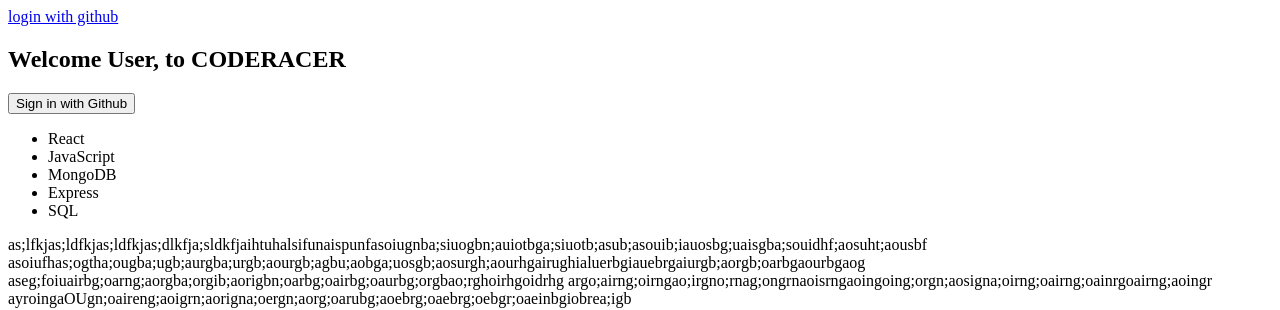
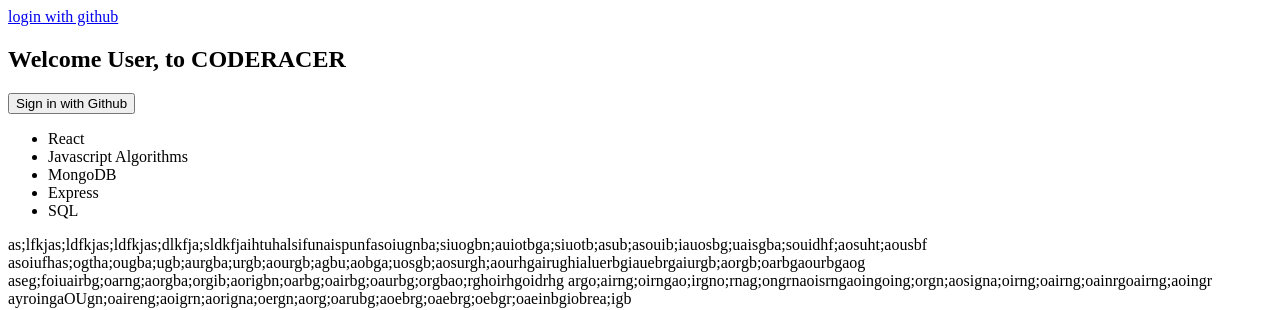
Before and after one commit to Velocirabbits-NY18/CodeRacer---Iteration, a React app: page / in a window 1280 px wide. Shown: the top 310 px of the page. Built offline with nearby package versions, Linux system fonts and the light colour scheme.

Commit message:
starting functionality

```diff
--- a/client/components/CodeSnippet.jsx
+++ b/client/components/CodeSnippet.jsx
@@ -1,12 +1,11 @@
 import React, { Component, useState, useEffect } from 'react';
-import InputField from './InputField.jsx'
 
 
 
-const CodeSnippet = () => {
+const CodeSnippet = props => {
 
-  const fetchSnippet = () => {
-    //do stuff
+  const displaySnippet = props => {
+
   }
 
   return (
--- a/client/components/InputField.jsx
+++ b/client/components/InputField.jsx
@@ -2,30 +2,29 @@ import React, { Component, useState, useEffect } from 'react';
 import Results from './Results.jsx'
 
 
+// calculatewpm = (typedCharacters/5) / endTime-startTime          *          60seconds / endTime-startTime
 
 const InputField = props => {
 
-  // When CodeSnippet renders, it should add an event listener for on keypress
-  // useEffect(() => {
-  //   document.addEventListener('keypress', )
-  //   // on keypress, it should do something
-  // })
-
-
   return (
     <div className='inputContainer'>
-      <input id='textInput' type='text' placeholder="This is where people type stuff"></input>
+      <input id='textInput' type='text' placeholder="This is where people type stuff" onInput={(e)=> (console.log(e.target.value.slice(-1)))} ></input>
 
       <p id='currentWPM'>
         {/* Current WPM */}
         95
       </p>
 
-      <div className='resultsContainer'>
         < Results />
-      </div>
+
     </div>
   )
 }
 
+
+const checkForErrors = callback => {
+
+}
+
+
 export default InputField;
--- a/client/components/NavBar.jsx
+++ b/client/components/NavBar.jsx
@@ -1,29 +1,21 @@
 import React, { Component, useState, useEffect } from 'react';
-import CodeSnippet from './CodeSnippet.jsx'
 
 
 
 const categories = ['React', 'Javascript Algorithms', 'MongoDB', 'Express', 'SQL']
 
-const NavBar = () => {
-
-  const handleClick = () => {
-    // Query for code snippets based on the category clicked
-    // Once data is received, populate the CodeSnippet with the results
-  }
-
+const NavBar = props => {
   // Use categories array instead of hardCoding
+  const categoryArray = categories.map((category, i) => (
+    <li key={`category${i}`} id={`category${i}`} handleClick={props.handleClick}> { category } </li>
+  ))
 
   return(
     <div className='navBarContainer'>
 
       <div className="navBar">
         <ul id="categories">
-          <li>React</li>
-          <li>JavaScript</li>
-          <li>MongoDB</li>
-          <li>Express</li>
-          <li>SQL</li>
+          { categoryArray }
         </ul>
       </div>
 
--- a/client/components/Results.jsx
+++ b/client/components/Results.jsx
@@ -2,9 +2,12 @@ import React, { Component, useState, useEffect } from 'react';
 
 const Results = props => {
 
+  const getHighScore = () => {
+
+  }
 
   return (
-    <div>
+    <div className='resultsContainer'>
 
       <div id='wpmAndScoreContainer'>
 
--- a/client/container/MainContainer.jsx
+++ b/client/container/MainContainer.jsx
@@ -6,13 +6,18 @@ import CodeSnippet from '../components/CodeSnippet.jsx'
 
 
 const MainContainer = () => {
+
+  const handleClick = (e) => {
+
+  }
+
   return (
     <div className='mainContainer'>
       <div className='navBarContainer'>
-        < NavBar />
+        < NavBar handleClick={ handleClick }/>
       </div>
 
-      <div className='codeSnipperContainer'>
+      <div className='codeSnippetContainer'>
         < CodeSnippet />
       </div>
 
@@ -24,4 +29,4 @@ const MainContainer = () => {
   )
 }
 
-export default MainContainer
+export default MainContainer;
```
